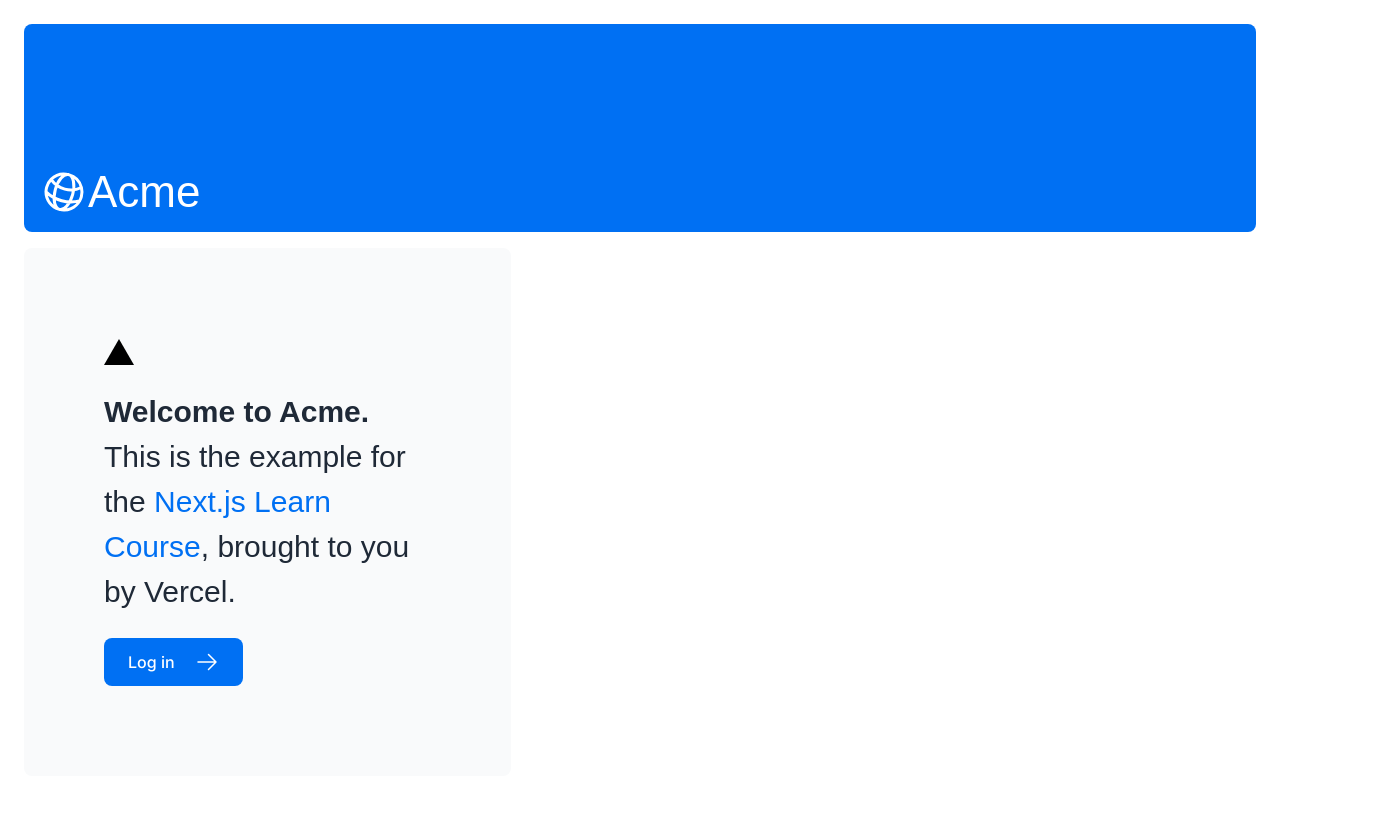
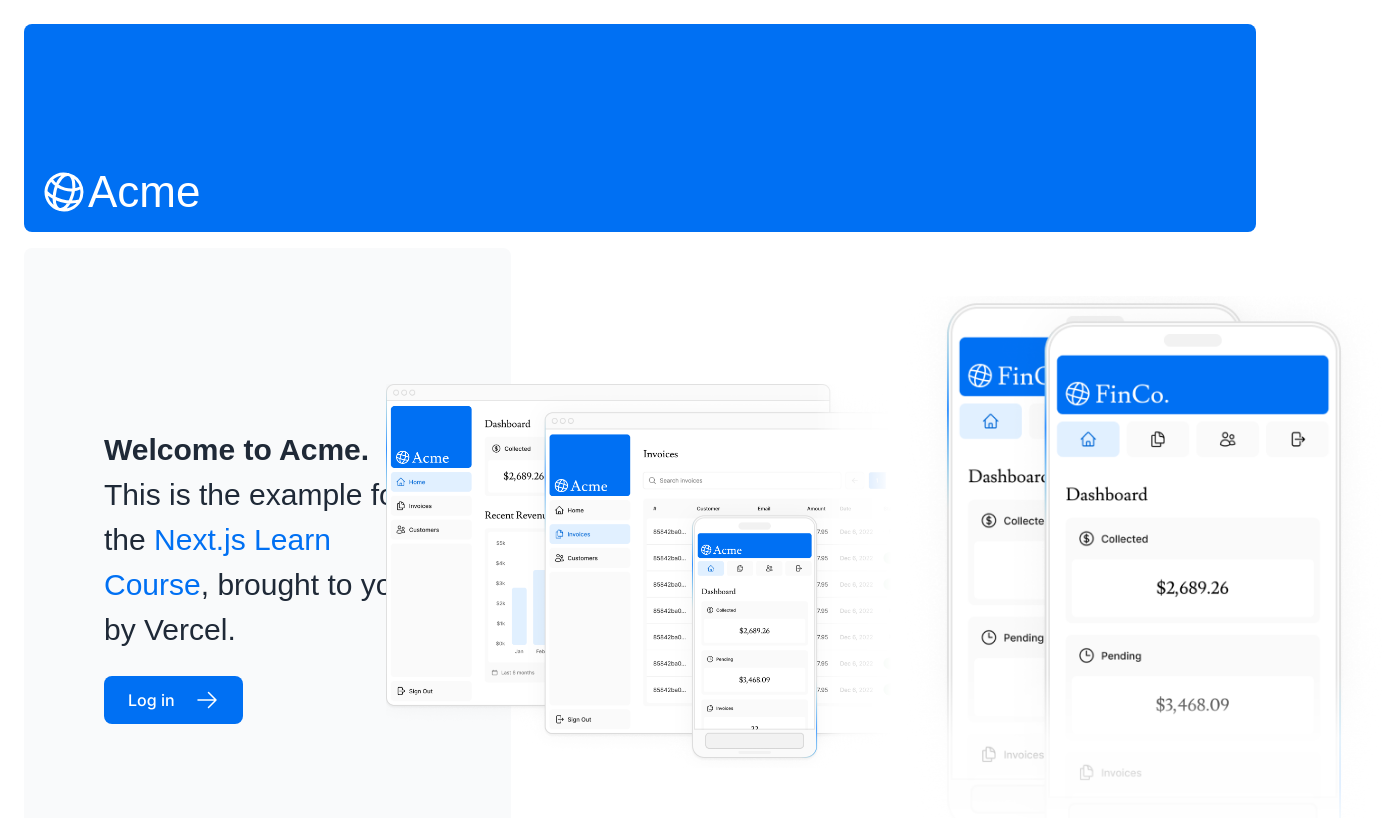
Before and after one commit to ervinMamutov/nextjs-dashboard, a Next.js app: page / in a window 1280 px wide. Shown: the top 818 px of the page, 1397 px wide, since content can reach past the window. Built offline with nearby package versions, Linux system fonts and the light colour scheme; a web font is replaced by a local one.

Commit message:
added links and pathname

```diff
--- /dev/null
+++ b/app/dashboard/customers/page.tsx
@@ -0,0 +1,3 @@
+export default function Page() {
+  return <p>Customers Page</p>;
+}
--- /dev/null
+++ b/app/dashboard/invoices/page.tsx
@@ -0,0 +1,7 @@
+import exp from 'constants';
+
+const Page = () => {
+  return <p>Invoices Page</p>;
+};
+
+export default Page;
--- /dev/null
+++ b/app/dashboard/layout.tsx
@@ -0,0 +1,14 @@
+import SideNav from '@/app/ui/dashboard/sidenav';
+
+const Layout = ({ children }: { children: React.ReactNode }) => {
+  return (
+    <div className='flex h-screen flex-col md:flex-row md:overflow-hidden'>
+      <div className='w-full flex-none md:w-64'>
+        <SideNav />
+      </div>
+      <div className='flex-grow p-6 md:overflow-y-auto md:p-12'>{children}</div>
+    </div>
+  );
+};
+
+export default Layout;
--- /dev/null
+++ b/app/dashboard/page.tsx
@@ -0,0 +1,3 @@
+export default function Page() {
+  return <p>Dashboard Page</p>;
+}
--- a/app/page.tsx
+++ b/app/page.tsx
@@ -1,9 +1,8 @@
 import AcmeLogo from '@/app/ui/acme-logo';
 import { ArrowRightIcon } from '@heroicons/react/24/outline';
 import Link from 'next/link';
-import styles from '@/app/ui/home.module.css';
-import { Lusitana } from 'next/font/google';
 import { lusitana } from './ui/fonts';
+import Image from 'next/image';
 
 export default function Page() {
   return (
@@ -14,7 +13,7 @@
       </div>
       <div className='mt-4 flex grow flex-col gap-4 md:flex-row'>
         <div className='flex flex-col justify-center gap-6 rounded-lg bg-gray-50 px-6 py-10 md:w-2/5 md:px-20'>
-          <div className='relative w-0 h-0 border-l-[15px] border-r-[15px] border-b-[26px] border-l-transparent border-r-transparent border-b-black' />
+          {/* <div className='relative w-0 h-0 border-l-[15px] border-r-[15px] border-b-[26px] border-l-transparent border-r-transparent border-b-black' /> */}
           <p
             className={`${lusitana.className} text-xl text-gray-800 md:text-3xl md:leading-normal`}
           >
@@ -32,7 +31,20 @@
           </Link>
         </div>
         <div className='flex items-center justify-center p-6 md:w-3/5 md:px-28 md:py-12'>
-          {/* Add Hero Images Here */}
+          <Image
+            src='/hero-desktop.png'
+            width={1000}
+            height={760}
+            className='hidden: block'
+            alt='Screenshots of the dashboard project showing desktop version'
+          />
+          <Image
+            src='/hero-mobile.png'
+            width={560}
+            height={620}
+            className='hidden: block'
+            alt='Screenshots of the dashboard project showing mobil version'
+          />
         </div>
       </div>
     </main>
--- a/app/ui/dashboard/nav-links.tsx
+++ b/app/ui/dashboard/nav-links.tsx
@@ -1,8 +1,13 @@
+'use client';
+
 import {
   UserGroupIcon,
   HomeIcon,
   DocumentDuplicateIcon,
 } from '@heroicons/react/24/outline';
+import Link from 'next/link';
+import { usePathname } from 'next/navigation';
+import clsx from 'clsx';
 
 // Map of links to display in the side navigation.
 // Depending on the size of the application, this would be stored in a database.
@@ -17,19 +22,25 @@
 ];
 
 export default function NavLinks() {
+  const pathname = usePathname();
   return (
     <>
       {links.map((link) => {
         const LinkIcon = link.icon;
         return (
-          <a
+          <Link
             key={link.name}
             href={link.href}
-            className="flex h-[48px] grow items-center justify-center gap-2 rounded-md bg-gray-50 p-3 text-sm font-medium hover:bg-sky-100 hover:text-blue-600 md:flex-none md:justify-start md:p-2 md:px-3"
+            className={clsx(
+              'flex h-[48px] grow items-center justify-center gap-2 rounded-md bg-gray-50 p-3 text-sm font-medium hover:bg-sky-100 hover:text-blue-600 md:flex-none md:justify-start md:p-2 md:px-3',
+              {
+                'bg-sky-100 text-blue-600': pathname === link.href,
+              }
+            )}
           >
-            <LinkIcon className="w-6" />
-            <p className="hidden md:block">{link.name}</p>
-          </a>
+            <LinkIcon className='w-6' />
+            <p className='hidden md:block'>{link.name}</p>
+          </Link>
         );
       })}
     </>
```
